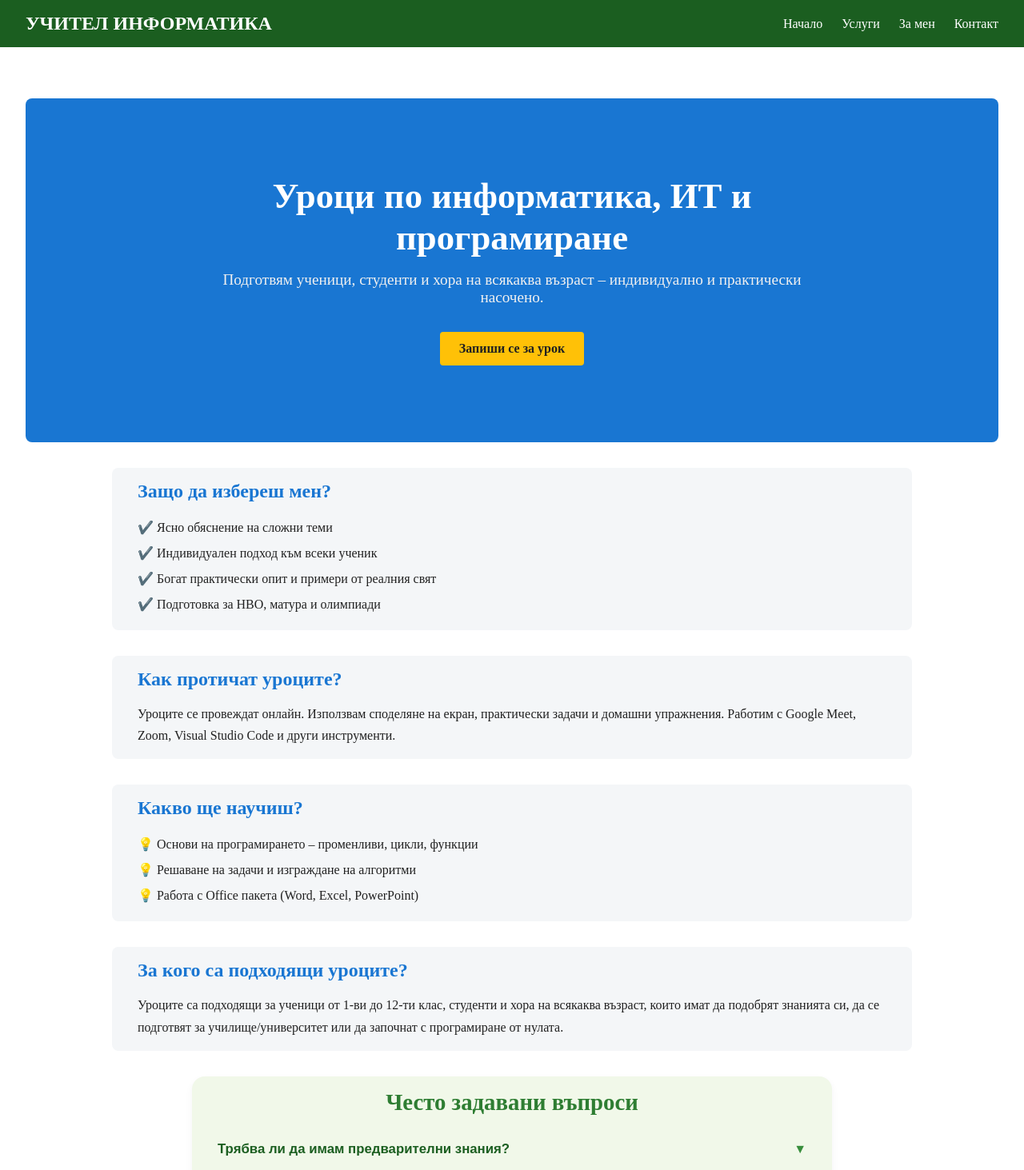
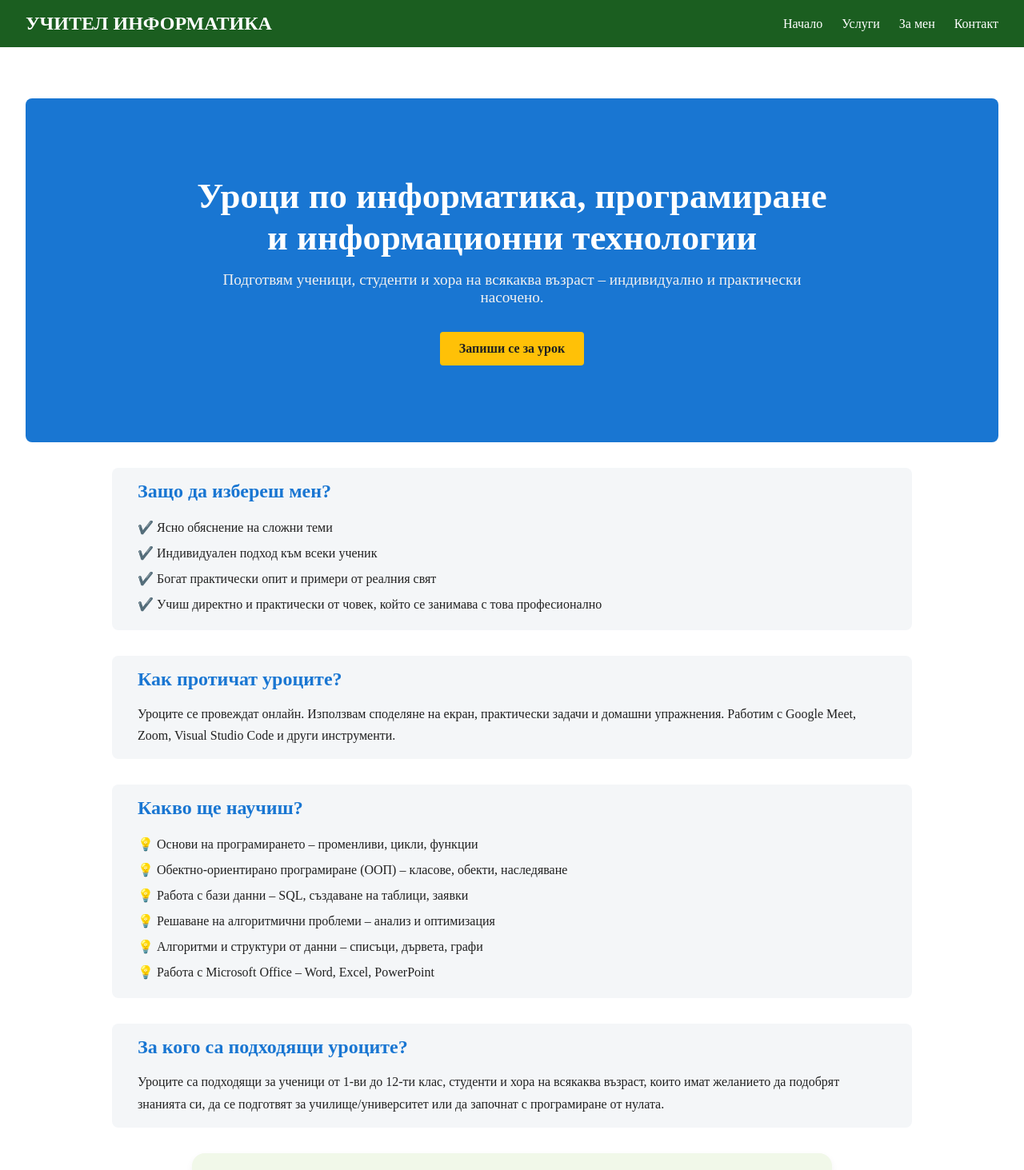
Before and after one commit to Dimitar32/Lessons-Dimitar-Ivanov, a React (Create React App) app: page / in a window 1280 px wide. Shown: the top 1463 px of the page at 80% size. Built offline with nearby package versions, Linux system fonts and the light colour scheme.

Commit message:
fix text

```diff
--- a/src/pages/Contact.jsx
+++ b/src/pages/Contact.jsx
@@ -20,7 +20,7 @@ export default function Contact() {
         rel="noopener noreferrer"
         className={styles.button}
       >
-        Изпрати съобщение чрез форма
+        Попълни формата за контакт
       </a>
     </div>
   );
--- a/src/pages/Hero.jsx
+++ b/src/pages/Hero.jsx
@@ -5,7 +5,7 @@ export default function Hero() {
   return (
     <section className={styles.hero}>
       <div className={styles.overlay}>
-        <h1 className={styles.title}>Уроци по информатика, ИТ и програмиране</h1>
+        <h1 className={styles.title}>Уроци по информатика, програмиране и информационни технологии</h1>
         <p className={styles.subtitle}>
           Подготвям ученици, студенти и хора на всякаква възраст – индивидуално и практически насочено.
         </p>
--- a/src/pages/Home.jsx
+++ b/src/pages/Home.jsx
@@ -13,7 +13,7 @@ export default function Home() {
           <li>✔️ Ясно обяснение на сложни теми</li>
           <li>✔️ Индивидуален подход към всеки ученик</li>
           <li>✔️ Богат практически опит и примери от реалния свят</li>
-          <li>✔️ Подготовка за НВО, матура и олимпиади</li>
+          <li>✔️ Учиш директно и практически от човек, който се занимава с това професионално</li>
         </ul>
       </section>
 
@@ -28,15 +28,17 @@ export default function Home() {
         <h2>Какво ще научиш?</h2>
         <ul className={styles.bullets}>
           <li>💡 Основи на програмирането – променливи, цикли, функции</li>
-          <li>💡 Решаване на задачи и изграждане на алгоритми</li>
-          <li>💡 Работа с Office пакета (Word, Excel, PowerPoint)</li>
-          {/* <li>💡 Уеб основи: HTML, CSS, JavaScript</li> */}
+          <li>💡 Обектно-ориентирано програмиране (ООП) – класове, обекти, наследяване</li>
+          <li>💡 Работа с бази данни – SQL, създаване на таблици, заявки</li>
+          <li>💡 Решаване на алгоритмични проблеми – анализ и оптимизация</li>
+          <li>💡 Алгоритми и структури от данни – списъци, дървета, графи</li>
+          <li>💡 Работа с Microsoft Office – Word, Excel, PowerPoint</li>
         </ul>
       </section>
 
       <section className={styles.section}>
         <h2>За кого са подходящи уроците?</h2>
-        <p>Уроците са подходящи за ученици от 1-ви до 12-ти клас, студенти и хора на всякаква възраст, които имат да подобрят знанията си, да се подготвят за училище/университет или да започнат с програмиране от нулата.</p>
+        <p>Уроците са подходящи за ученици от 1-ви до 12-ти клас, студенти и хора на всякаква възраст, които имат желанието да подобрят знанията си, да се подготвят за училище/университет или да започнат с програмиране от нулата.</p>
       </section>
 
       {/* <section className={styles.section} style={{ textAlign: 'center' }}>
--- a/src/pages/Services.jsx
+++ b/src/pages/Services.jsx
@@ -10,12 +10,12 @@ export default function Services() {
           <p>Алгоритми, логическо мислене, училищна подготовка и структури от данни.</p>
         </div>
         <div className={styles.card}>
+          <h2>💻 Програмиране</h2>
+          <p>C#, .NET, SQL – за начинаещи и напреднали.</p>
+        </div>
+        <div className={styles.card}>
           <h2>💾 Информационни технологии</h2>
           <p>Работа с Microsoft Office, проекти, презентации и дигитална грамотност.</p>
-        </div>
-        <div className={styles.card}>
-          <h2>💻 Програмиране</h2>
-          <p>C#, .NET, SQL – за начинаещи и напреднали.</p>
         </div>
         <div className={styles.card}>
           <h2>🎯 Помощ и решаване на курсови работи и домашни</h2>
```
